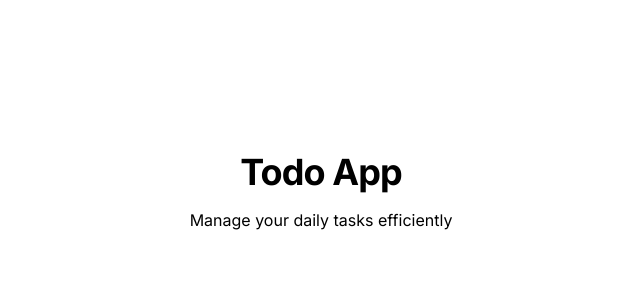
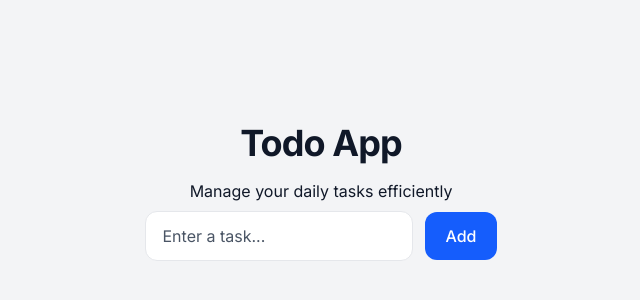
Before and after one commit to RedwanHaasaan/TypoDo, a website with bundled scripts: page index.html in a window 1280 px wide. Shown: the part 208-508 px from the top of the page, without its empty margins (319-959 px from the left). Built offline with nearby package versions, Linux system fonts and the light colour scheme; files whose address does not match are found by name.

Commit message:
TD-002: task input form setup

```diff
--- a/css/style.css
+++ b/css/style.css
@@ -4,19 +4,3 @@
 body {
   font-family: "Inter", sans-serif;
 }
-
-@theme {
-  --color-background: #f8fafc;
-  --color-surface: #ffffff;
-
-  --color-accent: #3b82f6;
-  --color-accent-hover: #2563eb;
-
-  --color-primary: #0f172a;
-  --color-secondary: #64748b;
-
-  --color-border: #e2e8f0;
-
-  --color-success: #22c55e;
-  --color-danger: #ef4444;
-}
--- a/index.html
+++ b/index.html
@@ -12,7 +12,7 @@
 
 <body>
 
-  <body class="min-h-screen bg-background text-primary flex items-center justify-center">
+  <body class="min-h-screen bg-gray-100 text-gray-900 flex flex-col items-center justify-center">
     <header class="flex flex-col gap-4 text-center">
       <h1 class="text-3xl md:text-4xl font-bold text-primary tracking-tight">
         Todo App
@@ -22,6 +22,22 @@
         Manage your daily tasks efficiently
       </p>
     </header>
+    <main class="mt-2 space-x-3">
+      <form id="todo-form" class="flex flex-col md:flex-row items-center gap-3">
+        <input
+          id="task-input"
+          type="text"
+          placeholder="Enter a task..."
+          class="flex-1 px-4 py-3 rounded-xl border border-gray-200 bg-white text-gray-900 placeholder:text-gray-600 outline-none focus:border-gray-700 transition"
+        />
+
+        <button
+          type="submit"
+          class="w-full px-5 py-3 rounded-xl bg-blue-600 hover:bg-accent-hover text-white font-medium transition cursor-pointer">
+          Add
+        </button>
+      </form>
+    </main>
     <script type="module" src="./js/main.js"></script>
   </body>
 
```
